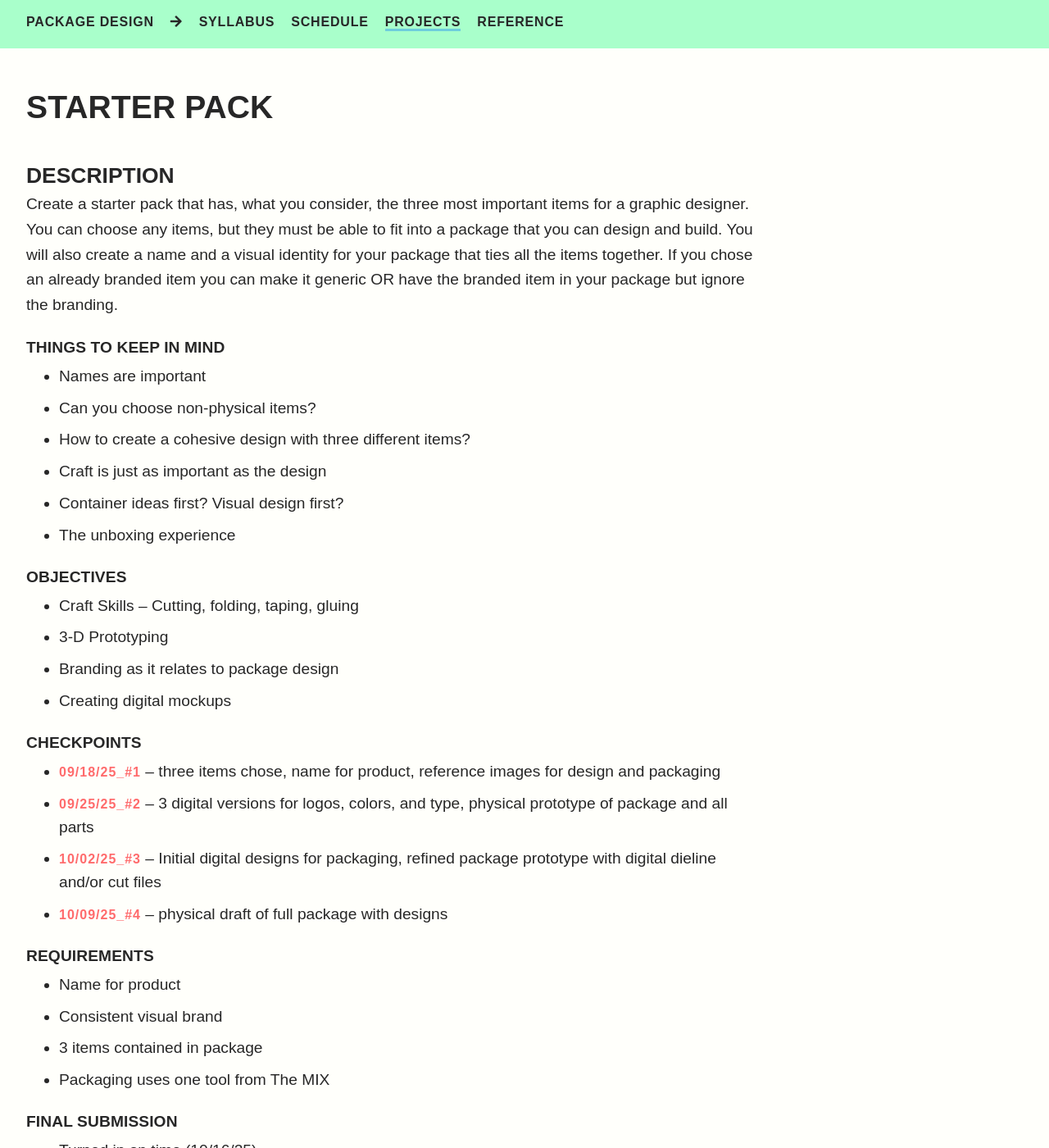
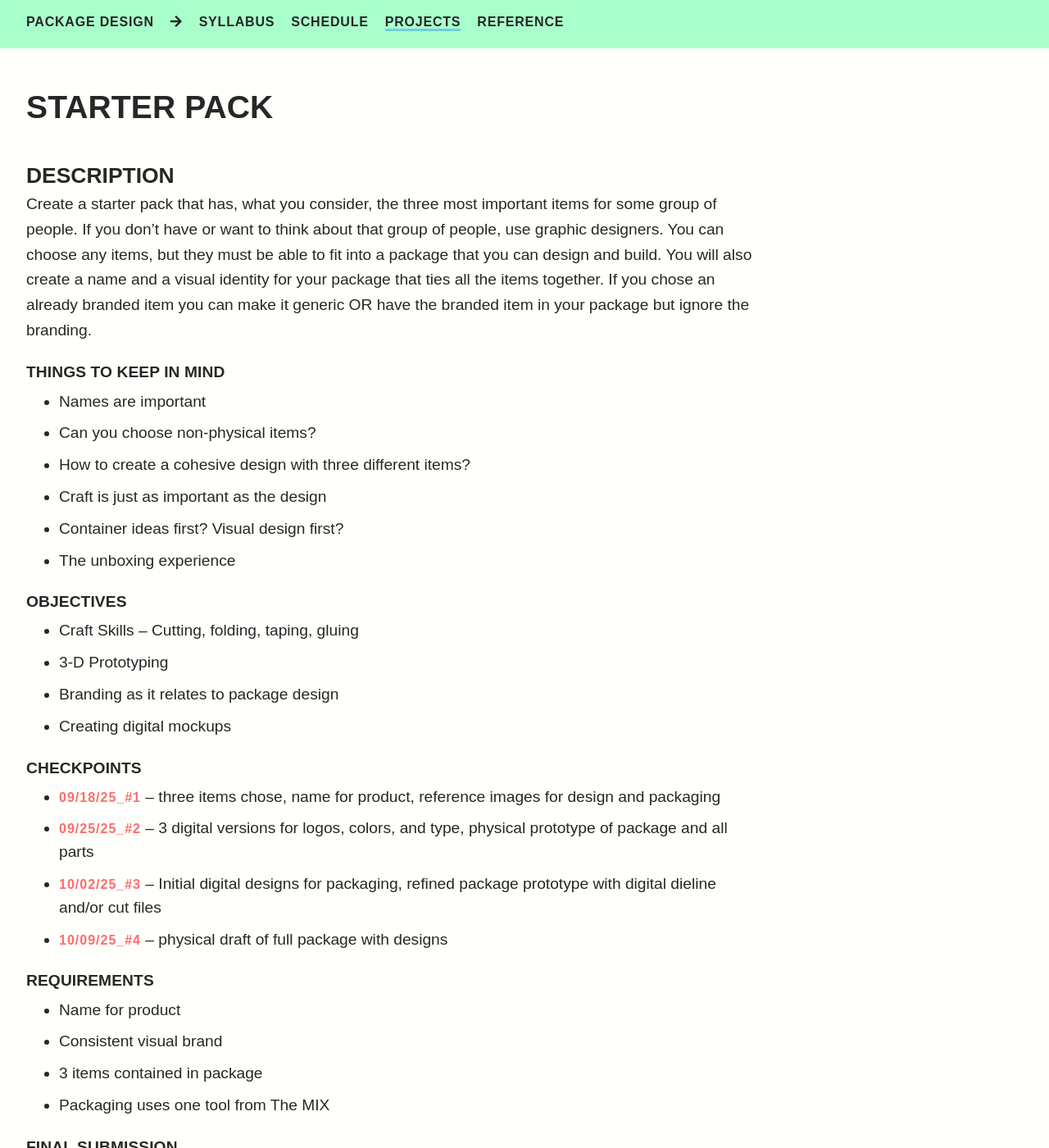
Before and after one commit to gmu-gd/package25-fall, a Jekyll site: the page built from _posts/projects/2025-08-28-p1.md, in a window 1280 px wide and 1400 px high. Shown: the whole window at 82% size. Built offline with Jekyll 4.4.1, drawn with Linux system fonts in a browser that asks for light colours; some web fonts are replaced.

Commit message:
Update 2025-08-28-p1.md

```diff
--- a/_posts/projects/2025-08-28-p1.md
+++ b/_posts/projects/2025-08-28-p1.md
@@ -8,7 +8,7 @@ categories: [projects]
 excerpt: Make a graphic design starter pack that includes the three most important items to be a designer.
 ---
 ### Description
-Create a starter pack that has, what you consider, the three most important items for a graphic designer. You can choose any items, but they must be able to fit into a package that you can design and build. You will also create a name and a visual identity for your package that ties all the items together. If you chose an already branded item you can make it generic OR have the branded item in your package but ignore the branding.
+Create a starter pack that has, what you consider, the three most important items for some group of people. If you don't have or want to think about that group of people, use graphic designers. You can choose any items, but they must be able to fit into a package that you can design and build. You will also create a name and a visual identity for your package that ties all the items together. If you chose an already branded item you can make it generic OR have the branded item in your package but ignore the branding.
 
 #### Things to Keep in Mind
 * Names are important
```
Also changed, not shown: other parts of _posts/projects/2025-08-28-p1.md (+0 -1 lines).
